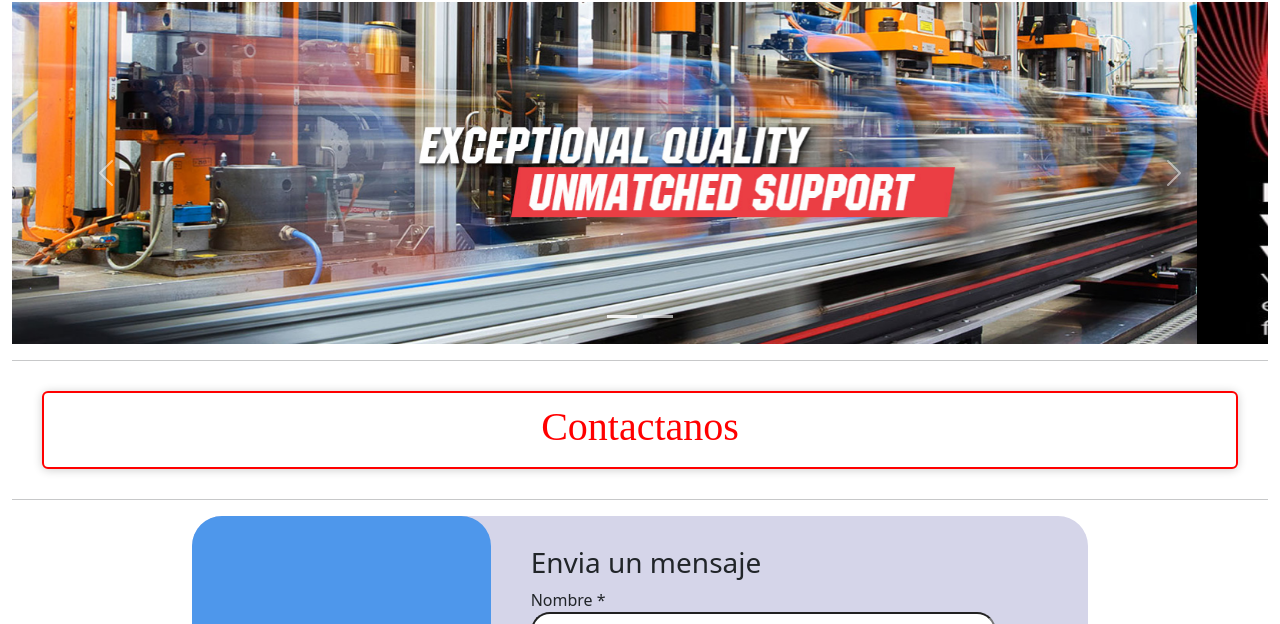
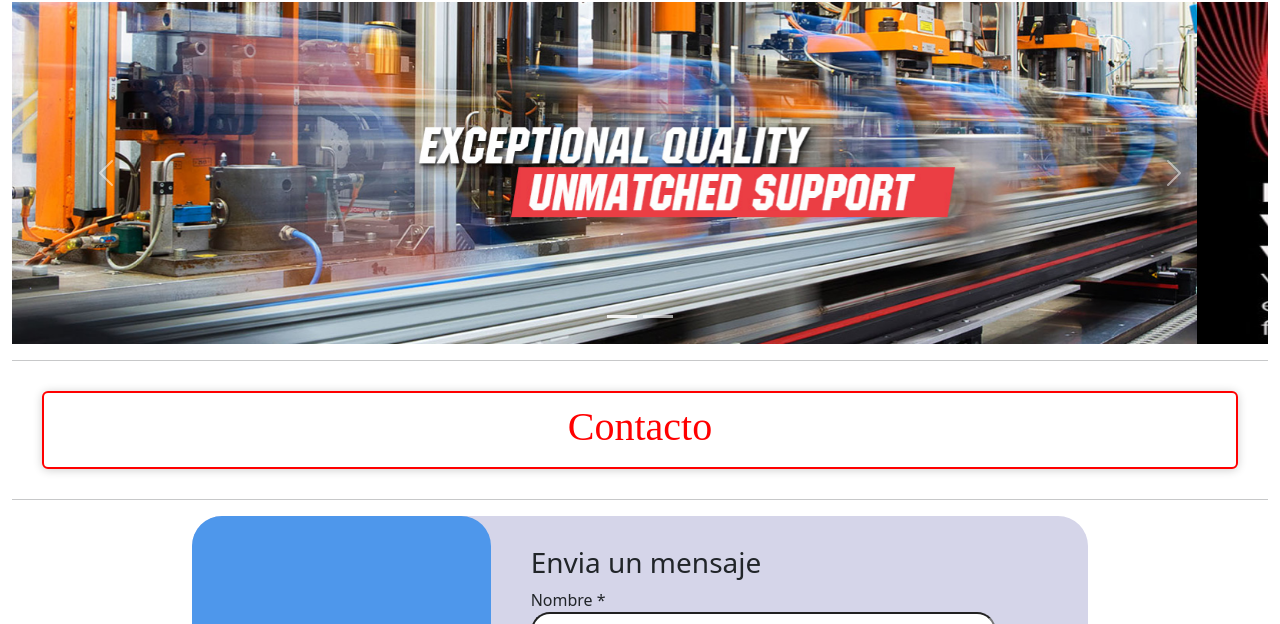
Before and after one commit to rohe87/entregaFinal, a website: page contacto.html in a window 1280 px wide. Shown: the part 94-718 px from the top of the page. Drawn offline with nearby package versions, Linux system fonts and the light colour scheme.

Commit message:
Add files via upload

```diff
--- a/contacto.html
+++ b/contacto.html
@@ -113,7 +113,7 @@
     <div class="card cardIndex">
       <div class="card-bodyp">
         <h1 class="titulo">
-          <span class="text-red"> Contactanos</span>
+          <span class="text-red"> Contacto</span>
         </h1>
       </div>
     </div>
```
